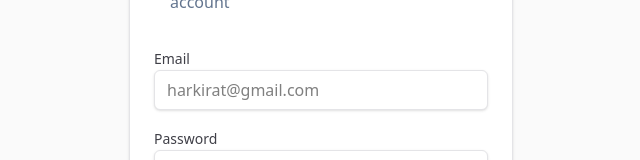
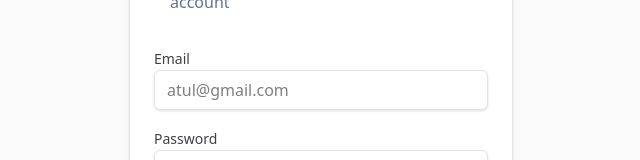
Before and after one commit to atulkr20/Paytm-Clone, a React (Vite) app in the folder Frontend/: page /signin in a window 1280 px wide. Shown: the part 306-466 px from the top of the page, without its empty margins (319-959 px from the left). Built offline with nearby package versions, Linux system fonts and the light colour scheme; no server answers.

Commit message:
Fixed a minor bug

```diff
--- a/Frontend/src/pages/Signin.jsx
+++ b/Frontend/src/pages/Signin.jsx
@@ -41,7 +41,7 @@ export const Signin = () => {
         <SubHeading label="Enter your credentials to access your account" />
 
         <InputBox
-          placeholder="harkirat@gmail.com"
+          placeholder="atul@gmail.com"
           label="Email"
           value={email}
           onChange={(e) => setEmail(e.target.value)}
```
